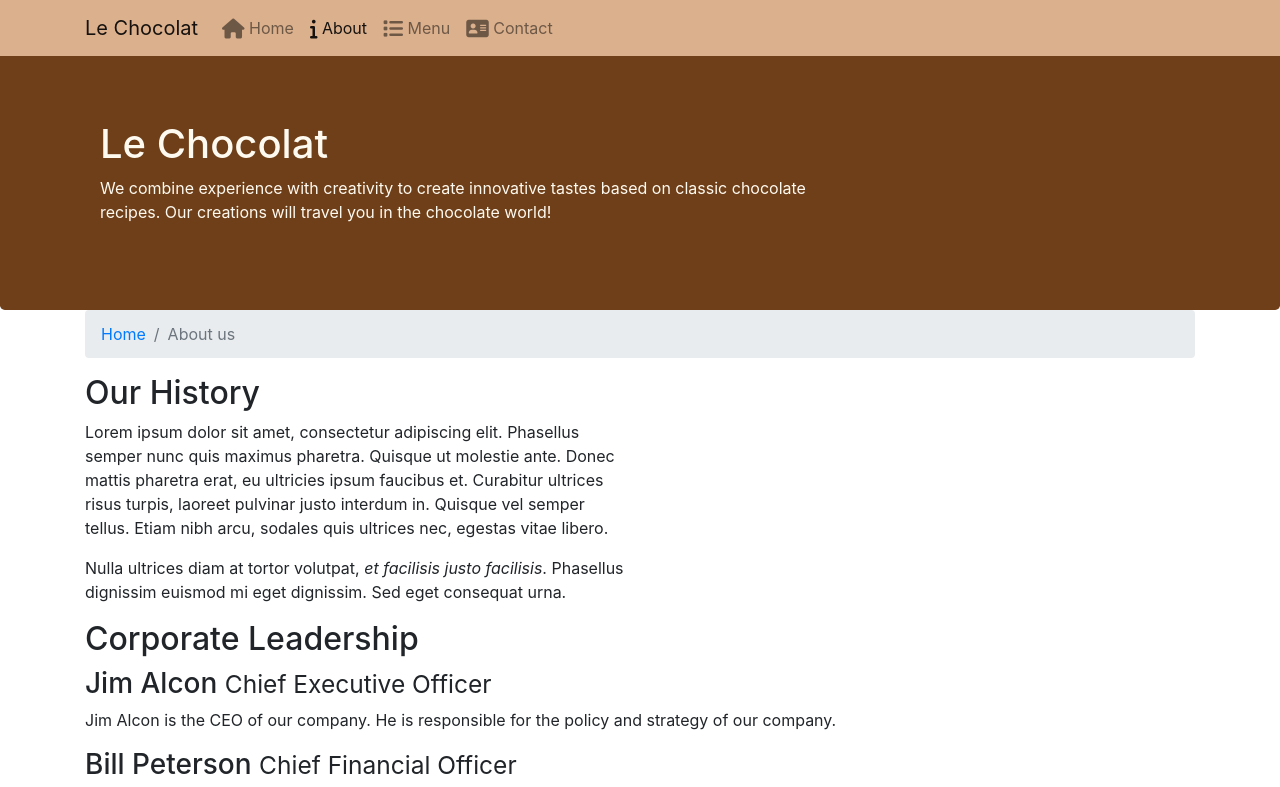
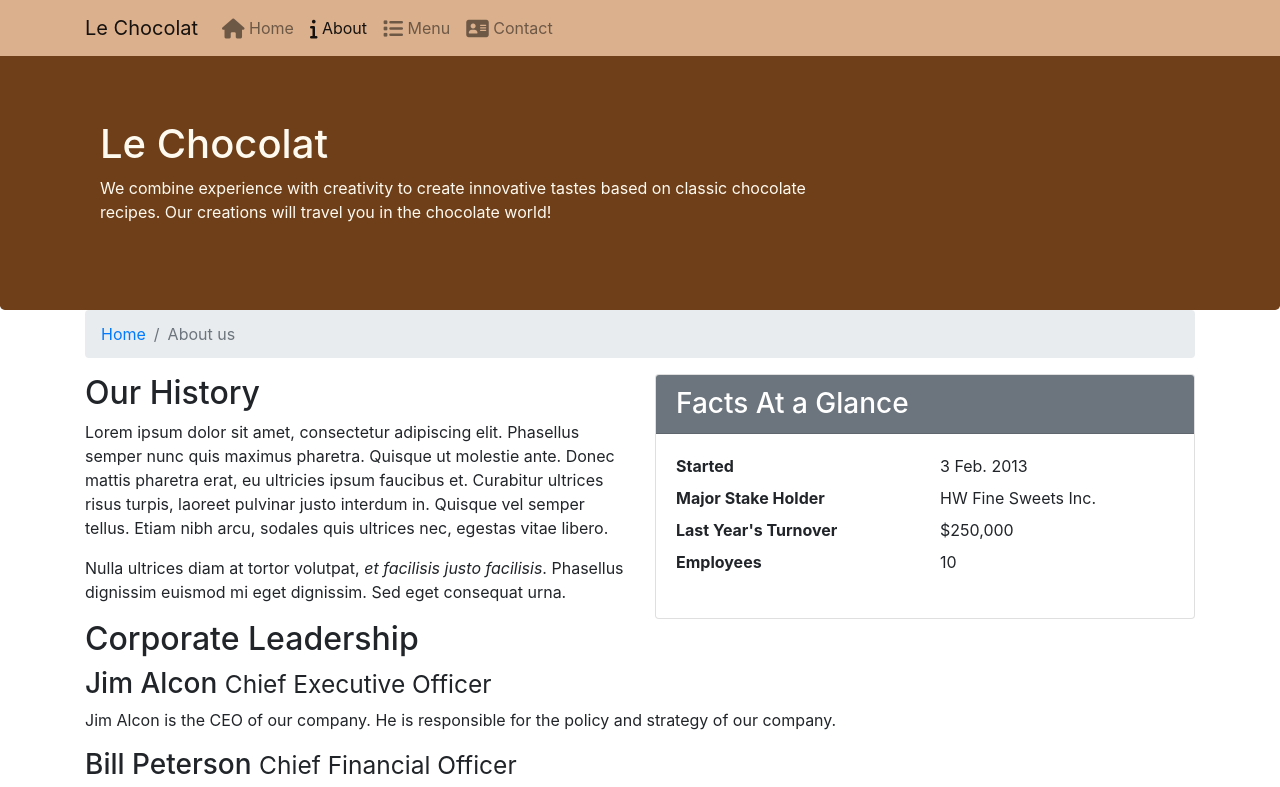
Before and after one commit to elenaathsp/leChocolat, a plain HTML site: page aboutus.html in a window 1280 px wide. Shown: the top 787 px of the page. Drawn offline with nearby package versions, Linux system fonts and the light colour scheme.

Commit message:
Tables and Cards

```diff
--- a/aboutus.html
+++ b/aboutus.html
@@ -80,7 +80,24 @@
                 <p>Nulla ultrices diam at tortor volutpat, <em>et facilisis justo facilisis</em>. Phasellus dignissim
                     euismod mi eget dignissim. Sed eget consequat urna. </p>
             </div>
+            <!--Our history card-->
             <div class="col-sm">
+                <div class="card">
+                    <h3 class="card-header bg-secondary text-white">Facts At a Glance</h3>
+                    <div class="card-body">
+                        <!--Because we set a class row, a new 12 column grid is established-->
+                        <dl class="row">
+                            <dt class="col-6">Started</dt>
+                            <dd class="col">3 Feb. 2013</dd>
+                            <dt class="col-6">Major Stake Holder</dt>
+                            <dd class="col">HW Fine Sweets Inc.</dd>
+                            <dt class="col-6">Last Year's Turnover</dt>
+                            <dd class="col">$250,000</dd>
+                            <dt class="col-6">Employees</dt>
+                            <dd class="col">10</dd>
+                        </dl>
+                    </div>
+                </div>
             </div>
         </div>
 
```
